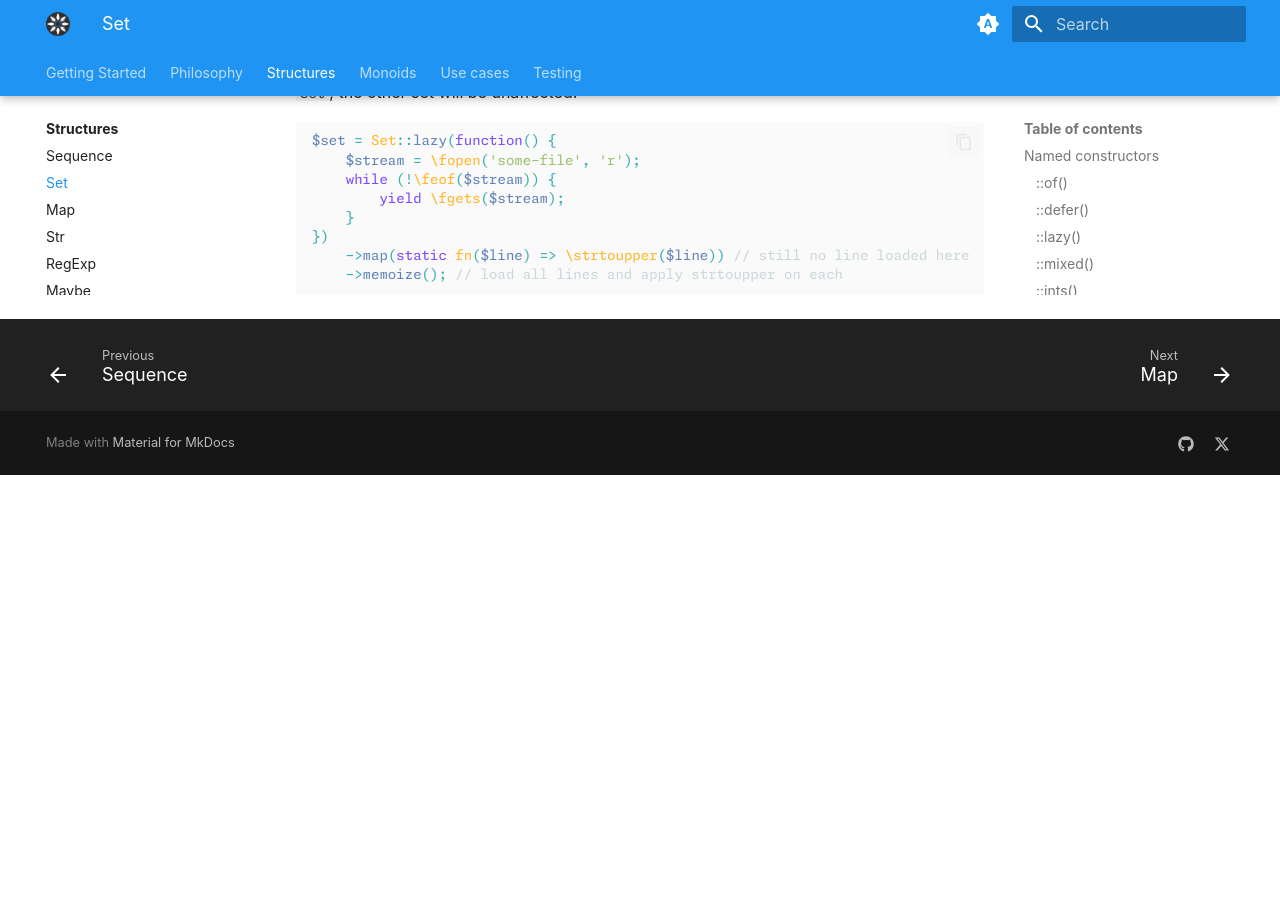
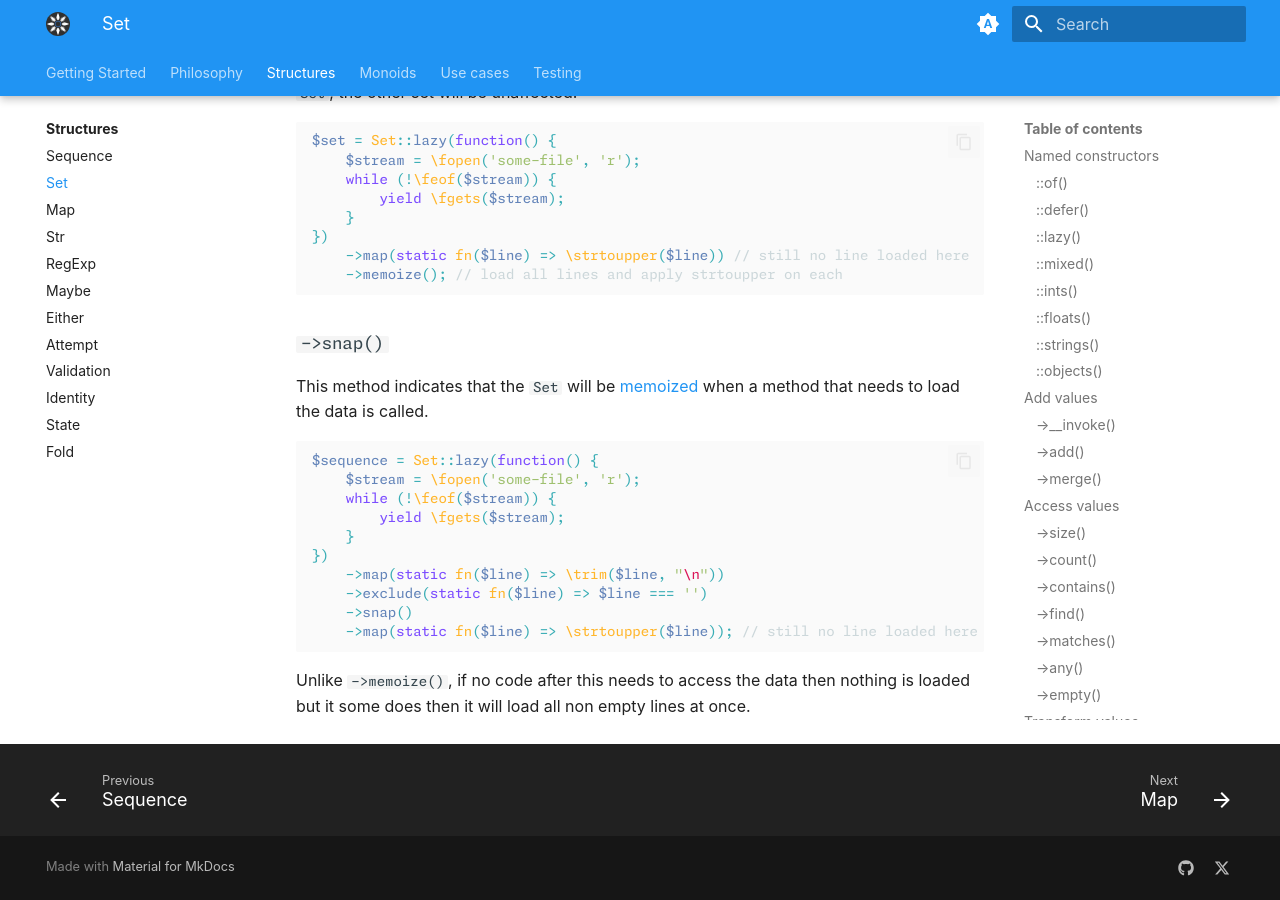
Before and after one commit to Innmind/Immutable, an MkDocs documentation site: the page built from docs/structures/set.md, in a window 1280 px wide and 900 px high, scrolled down 9601 px. Built offline with MkDocs 1.6.1 and Material for MkDocs 9.7.7, drawn with Linux system fonts in a browser that asks for light colours; plug-ins that fetch from the network failed and are left out; before the commit the page ends 10076 px from its top, so only the background shows below that.

Commit message:
add snap documenation

````diff
--- a/docs/structures/set.md
+++ b/docs/structures/set.md
@@ -445,3 +445,22 @@ $set = Set::lazy(function() {
     ->map(static fn($line) => \strtoupper($line)) // still no line loaded here
     ->memoize(); // load all lines and apply strtoupper on each
 ```
+
+### `->snap()`
+
+This method indicates that the `Set` will be [memoized](#-memoize) when a method that needs to load the data is called.
+
+```php
+$sequence = Set::lazy(function() {
+    $stream = \fopen('some-file', 'r');
+    while (!\feof($stream)) {
+        yield \fgets($stream);
+    }
+})
+    ->map(static fn($line) => \trim($line, "\n"))
+    ->exclude(static fn($line) => $line === '')
+    ->snap()
+    ->map(static fn($line) => \strtoupper($line)); // still no line loaded here
+```
+
+Unlike `->memoize()`, if no code after this needs to access the data then nothing is loaded but it some does then it will load all non empty lines at once.
````
Also changed, not shown: docs/structures/sequence.md (+19 -0 lines).
